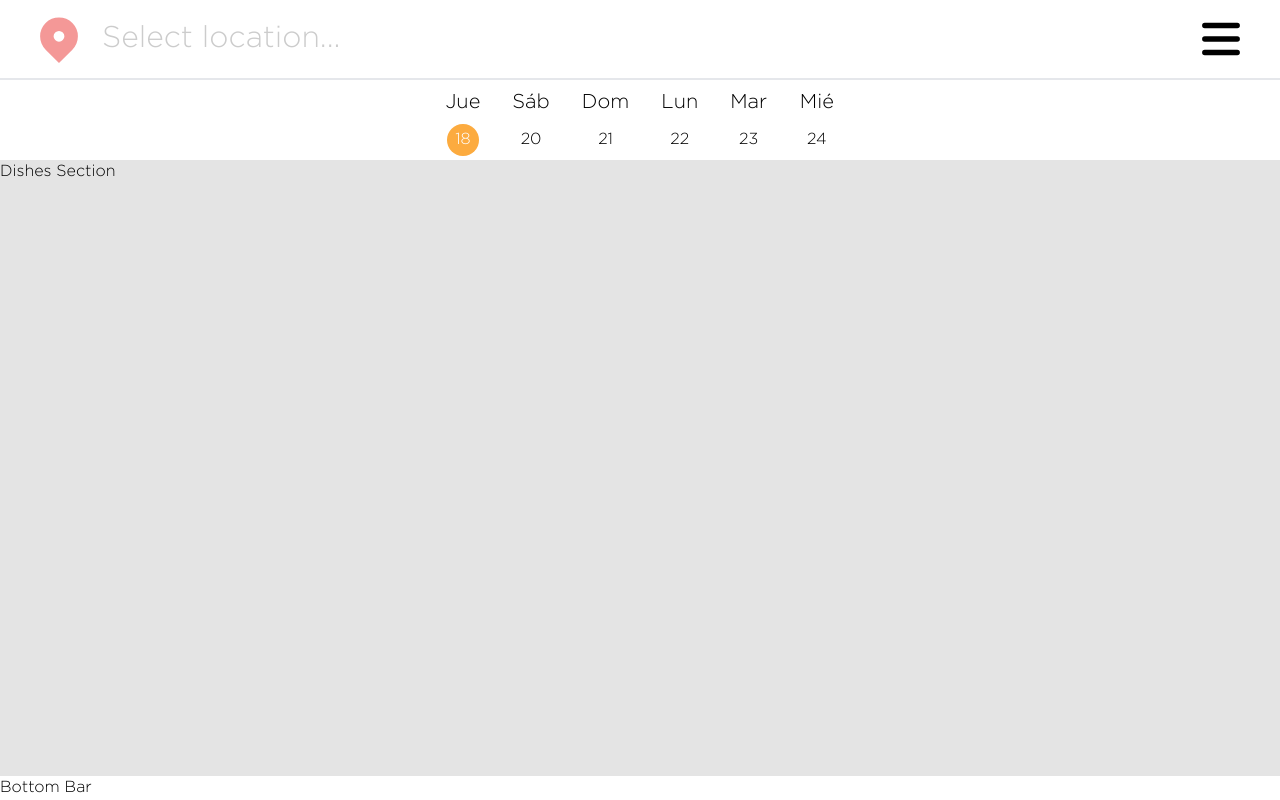
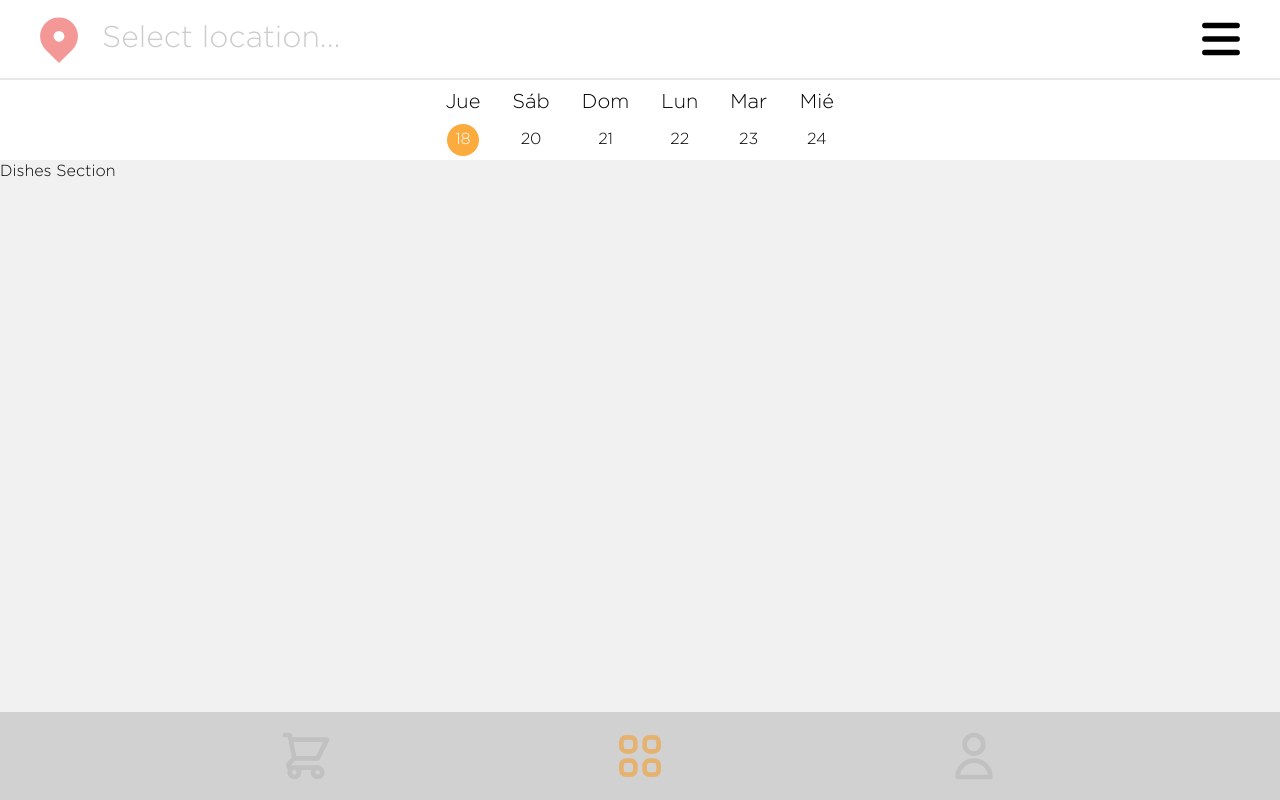
Before and after one commit to cemarv25/liberet-fe-challenge, a Next.js app: page / in a window 1280 px wide. Built offline with nearby package versions, Linux system fonts and the light colour scheme.

Commit message:
added bottom bar

```diff
--- a/components/bottomBar.tsx
+++ b/components/bottomBar.tsx
@@ -1,3 +1,51 @@
 export default function BottomBar() {
-  return <h1>Bottom Bar</h1>;
+  return (
+    <div
+      className="flex justify-evenly items-center py-4"
+      style={{ backgroundColor: '#d1d1d1' }}
+    >
+      <svg
+        xmlns="http://www.w3.org/2000/svg"
+        className="h-14 w-14"
+        fill="none"
+        viewBox="0 0 24 24"
+        stroke="#c1c1c1"
+        strokeWidth={2}
+      >
+        <path
+          strokeLinecap="round"
+          strokeLinejoin="round"
+          d="M3 3h2l.4 2M7 13h10l4-8H5.4M7 13L5.4 5M7 13l-2.293 2.293c-.63.63-.184 1.707.707 1.707H17m0 0a2 2 0 100 4 2 2 0 000-4zm-8 2a2 2 0 11-4 0 2 2 0 014 0z"
+        />
+      </svg>
+      <svg
+        xmlns="http://www.w3.org/2000/svg"
+        className="h-14 w-14"
+        fill="none"
+        viewBox="0 0 24 24"
+        stroke="#e5b26f"
+        strokeWidth={2}
+      >
+        <path
+          strokeLinecap="round"
+          strokeLinejoin="round"
+          d="M4 6a2 2 0 012-2h2a2 2 0 012 2v2a2 2 0 01-2 2H6a2 2 0 01-2-2V6zM14 6a2 2 0 012-2h2a2 2 0 012 2v2a2 2 0 01-2 2h-2a2 2 0 01-2-2V6zM4 16a2 2 0 012-2h2a2 2 0 012 2v2a2 2 0 01-2 2H6a2 2 0 01-2-2v-2zM14 16a2 2 0 012-2h2a2 2 0 012 2v2a2 2 0 01-2 2h-2a2 2 0 01-2-2v-2z"
+        />
+      </svg>
+      <svg
+        xmlns="http://www.w3.org/2000/svg"
+        className="h-14 w-14"
+        fill="none"
+        viewBox="0 0 24 24"
+        stroke="#c1c1c1"
+        strokeWidth={2}
+      >
+        <path
+          strokeLinecap="round"
+          strokeLinejoin="round"
+          d="M16 7a4 4 0 11-8 0 4 4 0 018 0zM12 14a7 7 0 00-7 7h14a7 7 0 00-7-7z"
+        />
+      </svg>
+    </div>
+  );
 }
--- a/pages/index.tsx
+++ b/pages/index.tsx
@@ -10,7 +10,7 @@ const Home: NextPage = () => {
         <meta name="description" content="Generated by create next app" />
         <link rel="icon" href="/favicon.ico" />
       </Head>
-      <main className="grow" style={{ backgroundColor: '#e4e4e4' }}>
+      <main className="grow" style={{ backgroundColor: '#f1f1f1' }}>
         <Dishes />
       </main>
     </>
```
